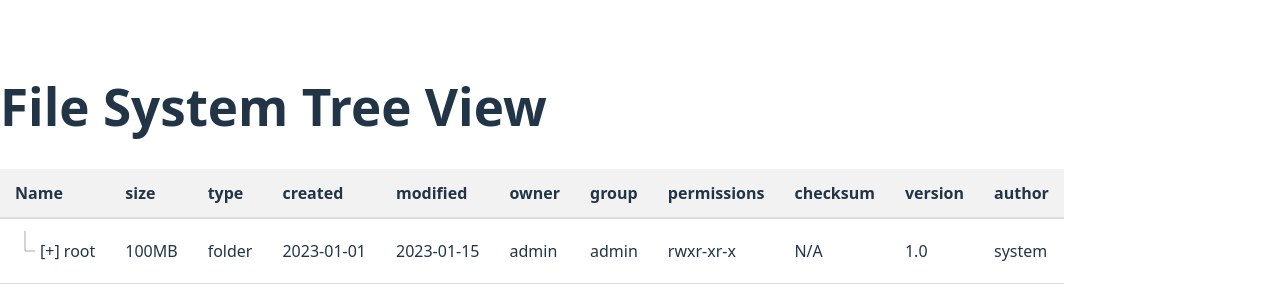
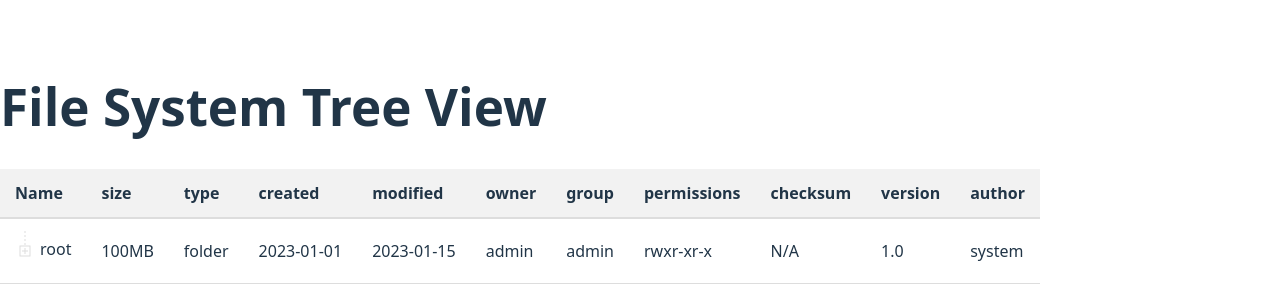
Before and after one commit to marksomething/avrodisplay, a React (Vite) app: page / in a window 1280 px wide. Shown: the part 236-536 px from the top of the page. Built offline with nearby package versions, Linux system fonts and the light colour scheme.

Commit message:
refactor: Redesign tree view icons for a cleaner, more modern look

```diff
--- a/src/components/TreeIcon.jsx
+++ b/src/components/TreeIcon.jsx
@@ -1,10 +1,11 @@
 import React from 'react';
 
-const TreeIcon = ({ ancestorsLast, isLast }) => {
+const TreeIcon = ({ ancestorsLast, isLast, hasChildren, isExpanded }) => {
   const iconWidth = 20;
   const iconHeight = 40;
-  const strokeColor = '#a9a9a9';
+  const strokeColor = 'var(--border-color)';
   const strokeWidth = 1;
+  const dashArray = '2, 2';
 
   return (
     <span style={{ whiteSpace: 'nowrap', display: 'inline-flex', alignItems: 'center', verticalAlign: 'middle' }}>
@@ -18,19 +19,36 @@ const TreeIcon = ({ ancestorsLast, isLast }) => {
               y2={iconHeight}
               stroke={strokeColor}
               strokeWidth={strokeWidth}
+              strokeDasharray={dashArray}
             />
           )}
         </svg>
       ))}
       <svg width={iconWidth} height={iconHeight} style={{ display: 'block' }}>
+        {/* Vertical line from top to center */}
         <line
           x1={iconWidth / 2}
           y1="0"
           x2={iconWidth / 2}
-          y2={isLast ? iconHeight / 2 : iconHeight}
+          y2={iconHeight / 2}
           stroke={strokeColor}
           strokeWidth={strokeWidth}
+          strokeDasharray={dashArray}
         />
+        {/* Vertical line from center to bottom (for non-last items) */}
+        {!isLast && (
+          <line
+            x1={iconWidth / 2}
+            y1={iconHeight / 2}
+            x2={iconWidth / 2}
+            y2={iconHeight}
+            stroke={strokeColor}
+            strokeWidth={strokeWidth}
+            strokeDasharray={dashArray}
+          />
+        )}
+        {/* Horizontal line (only for items without children) */}
+        {!hasChildren && (
             <line
               x1={iconWidth / 2}
               y1={iconHeight / 2}
@@ -38,7 +56,33 @@ const TreeIcon = ({ ancestorsLast, isLast }) => {
               y2={iconHeight / 2}
               stroke={strokeColor}
               strokeWidth={strokeWidth}
+              strokeDasharray={dashArray}
             />
+        )}
+        {/* Expander box for items with children */}
+        {hasChildren && (
+          <g transform={`translate(${iconWidth / 2 - 5}, ${iconHeight / 2 - 5})`}>
+            <rect x="0" y="0" width="10" height="10" fill="var(--background-color)" stroke={strokeColor} strokeWidth={strokeWidth} />
+            <line
+              x1="2"
+              y1="5"
+              x2="8"
+              y2="5"
+              stroke={strokeColor}
+              strokeWidth={strokeWidth}
+            />
+            {!isExpanded && (
+              <line
+                x1="5"
+                y1="2"
+                x2="5"
+                y2="8"
+                stroke={strokeColor}
+                strokeWidth={strokeWidth}
+              />
+            )}
+          </g>
+        )}
       </svg>
     </span>
   );
--- a/src/components/TreeView.jsx
+++ b/src/components/TreeView.jsx
@@ -17,10 +17,10 @@ const TreeView = ({ data }) => {
     const nodeRow = (
       <tr key={node.id}>
         <td>
-          <div style={{ display: 'flex', alignItems: 'center' }}>
-            <TreeIcon ancestorsLast={ancestorsLast} isLast={isLast} />
-            <span onClick={() => hasChildren && toggleExpand(node.id)} style={{ cursor: hasChildren ? 'pointer' : 'default', paddingLeft: '5px' }}>
-              {hasChildren && (isExpanded ? '[-]' : '[+]')} {node.name}
+          <div style={{ display: 'flex', alignItems: 'center' }} onClick={() => hasChildren && toggleExpand(node.id)} style={{ cursor: hasChildren ? 'pointer' : 'default' }}>
+            <TreeIcon ancestorsLast={ancestorsLast} isLast={isLast} hasChildren={hasChildren} isExpanded={isExpanded} />
+            <span style={{ paddingLeft: '5px' }}>
+              {node.name}
             </span>
           </div>
         </td>
```
Lines whose indentation alone changed are shown as unchanged.
